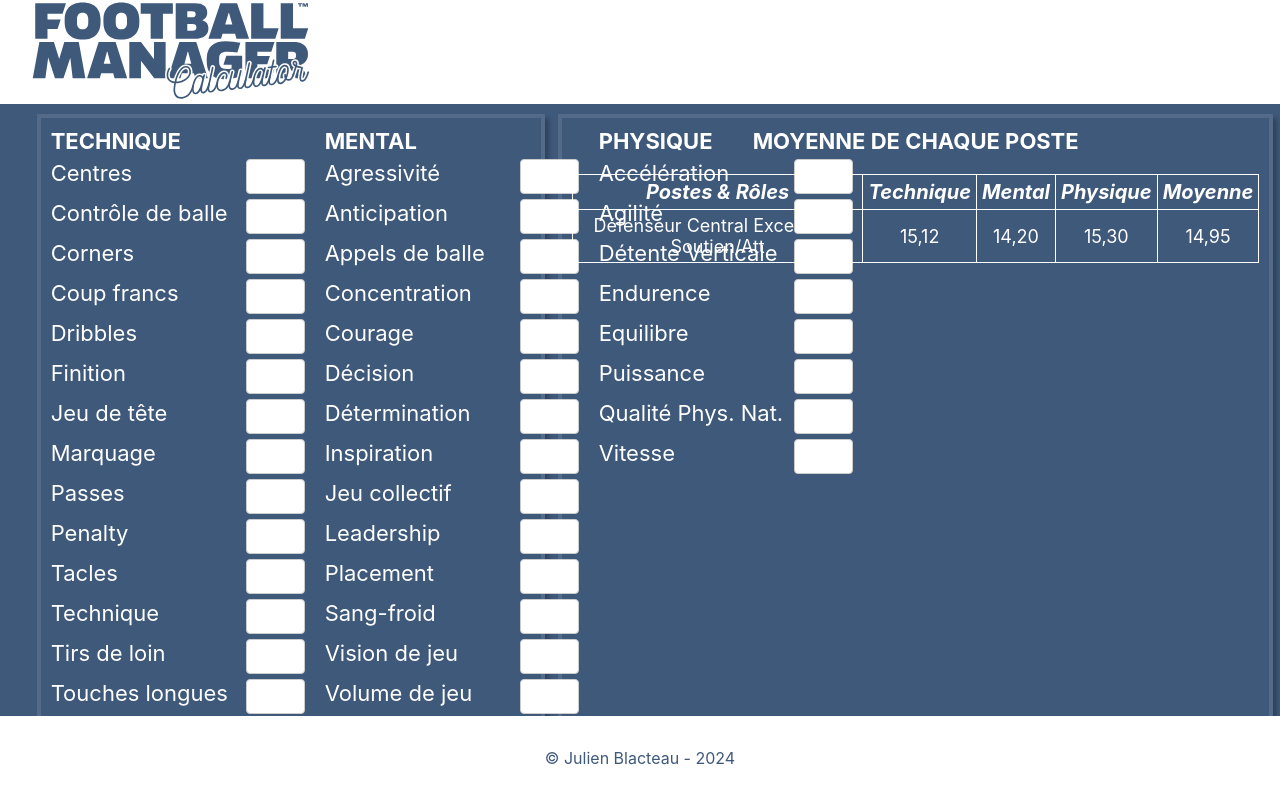
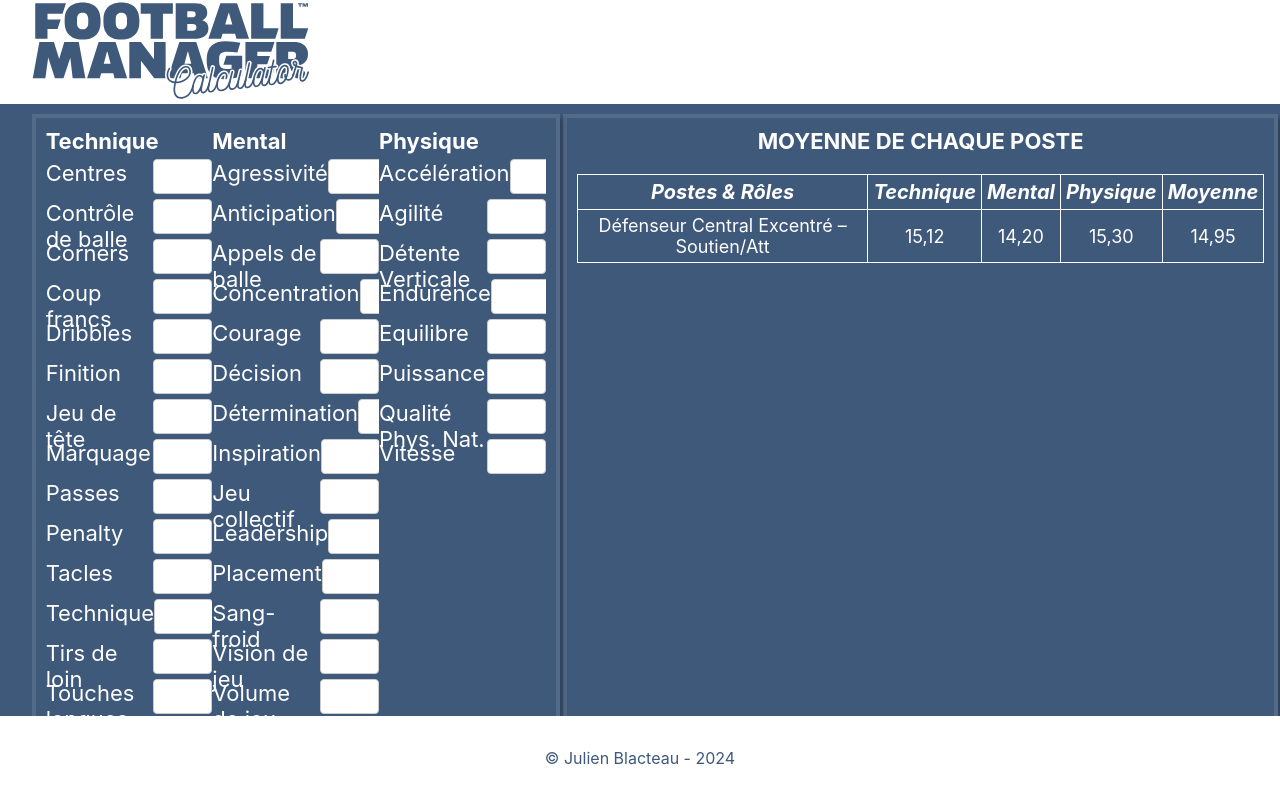
Before and after one commit to JulienBlacteau/FootballManagerCalculator, a React (Create React App) app: page / in a window 1280 px wide. Built offline with nearby package versions, Linux system fonts and the light colour scheme.

Commit message:
Rafactorisation NoteJoueur et style

```diff
--- a/src/App.js
+++ b/src/App.js
@@ -1,7 +1,7 @@
 import React from 'react';
 import Header from './components/Header';
 import Footer from './components/Footer';
-import Note from './components/notes/NoteJoueur';
+import Note from './components/NoteJoueur';
 import Rank from './components/RankingPost';
 import './App.css';
 
--- /dev/null
+++ b/src/components/NoteJoueur.js
@@ -0,0 +1,78 @@
+import React, { useState } from 'react';
+import Attributs from '../data/attributsJoueur.json';
+
+import '../style/NoteJoueur.css';
+
+const Note = () => {
+  const initialState = Attributs.reduce((acc, attribut) => {
+    acc[attribut.id] = '';
+    return acc;
+  }, {});
+
+  const [values, setValues] = useState(initialState);
+
+  const handleChange = (event, id) => {
+    const value = event.target.value;
+    if (value === '' || (value >= 1 && value <= 20)) {
+      setValues(prevValues => ({
+        ...prevValues,
+        [id]: value
+      }));
+    } else {
+      setValues(prevValues => ({
+        ...prevValues,
+        [id]: ''
+      }));
+    }
+  };
+
+  // Diviser les attributs en trois catégories
+  const techniqueAttributes = Attributs.slice(0, 14);
+  const mentalAttributes = Attributs.slice(14, 28);
+  const physicalAttributes = Attributs.slice(28, 36);
+
+  return (
+    <div className="notestyle-container">
+      <div className="notestyle-section">
+        <h3>Technique</h3>
+        {techniqueAttributes.map(attribut => (
+          <div className="notestyle-attribute" key={attribut.id}>
+            <label>{attribut.name}</label>
+            <input
+              value={values[attribut.id]}
+              onChange={(e) => handleChange(e, attribut.id)}
+            />
+          </div>
+        ))}
+      </div>
+
+      <div className="notestyle-section">
+        <h3>Mental</h3>
+        {mentalAttributes.map(attribut => (
+          <div className="notestyle-attribute" key={attribut.id}>
+            <label>{attribut.name}</label>
+            <input
+              value={values[attribut.id]}
+              onChange={(e) => handleChange(e, attribut.id)}
+            />
+          </div>
+        ))}
+      </div>
+
+      <div className="notestyle-section">
+        <h3>Physique</h3>
+        {physicalAttributes.map(attribut => (
+          <div className="notestyle-attribute" key={attribut.id}>
+            <label>{attribut.name}</label>
+            <input
+              value={values[attribut.id]}
+              onChange={(e) => handleChange(e, attribut.id)}
+            />
+          </div>
+        ))}
+      </div>
+    </div>
+  );
+};
+
+export default Note;
--- a/src/components/notes/NoteJoueur.js
+++ /dev/null
@@ -1,19 +0,0 @@
-import React from 'react';
-import Technique from './NoteTechnique';
-import Mental from './NoteMental';
-import Physique from './NotePhysique';
-
-import '../../style/notes/NoteJoueur.css'
-
-
-const Note = () => {
-  return (
-    <div className='note-container'>
-      <Technique />
-      <Mental />
-      <Physique />
-    </div>
-  );
-};
-
-export default Note;
--- a/src/components/notes/NoteMental.js
+++ /dev/null
@@ -1,47 +0,0 @@
-import React, { useState } from 'react';
-import Attributs from '../../data/attributsMental.json';
-import '../../style/notes/NoteStyle.css';
-
-const Mental = () => {
-  const initialState = Attributs.reduce((acc, attribut) => {
-    acc[attribut.id] = '';
-    return acc;
-  }, {});
-
-  const [values, setValues] = useState(initialState);
-
-  const handleChange = (event, id) => {
-    const value = event.target.value;
-    if (value === '' || (value >= 1 && value <= 20)) {
-      setValues(prevValues => ({
-        ...prevValues,
-        [id]: value
-      }));
-    } else {
-      setValues(prevValues => ({
-        ...prevValues,
-        [id]: ''
-      }));
-    }
-  };
-
-  return (
-    <div className="notestyle-container">
-      <h3 className="notestyle-title">MENTAL</h3>
-      {
-        Attributs.map(attribut => (
-          <div className="notestyle-attribute" key={attribut.id}>
-            <label>{attribut.name}</label>
-            <input
-              value={values[attribut.id]}
-              onChange={(e) => handleChange(e, attribut.id)}
-            />
-          </div>
-        ))
-      }
-
-    </div>
-  );
-};
-
-export default Mental;
--- a/src/components/notes/NotePhysique.js
+++ /dev/null
@@ -1,46 +0,0 @@
-import React, { useState } from 'react';
-import Attributs from '../../data/attributsPhysique.json';
-import '../../style/notes/NoteStyle.css';
-
-const Physique = () => {
-  const initialState = Attributs.reduce((acc, attribut) => {
-    acc[attribut.id] = '';
-    return acc;
-  }, {});
-
-  const [values, setValues] = useState(initialState);
-
-  const handleChange = (event, id) => {
-    const value = event.target.value;
-    if (value === '' || (value >= 1 && value <= 20)) {
-      setValues(prevValues => ({
-        ...prevValues,
-        [id]: value
-      }));
-    } else {
-      setValues(prevValues => ({
-        ...prevValues,
-        [id]: ''
-      }));
-    }
-  };
-
-  return (
-    <div className="notestyle-container">
-      <h3 className="notestyle-title">PHYSIQUE</h3>
-      {
-        Attributs.map(attribut => (
-          <div className="notestyle-attribute" key={attribut.id}>
-            <label>{attribut.name}</label>
-            <input
-              value={values[attribut.id]}
-              onChange={(e) => handleChange(e, attribut.id)}
-            />
-          </div>
-        ))
-      }
-    </div>
-  );
-};
-
-export default Physique;
--- a/src/components/notes/NoteTechnique.js
+++ /dev/null
@@ -1,46 +0,0 @@
-import React, { useState } from 'react';
-import Attributs from '../../data/attributsTechnique.json';
-import '../../style/notes/NoteStyle.css';
-
-const Technique = () => {
-  const initialState = Attributs.reduce((acc, attribut) => {
-    acc[attribut.id] = '';
-    return acc;
-  }, {});
-
-  const [values, setValues] = useState(initialState);
-
-  const handleChange = (event, id) => {
-    const value = event.target.value;
-    if (value === '' || (value >= 1 && value <= 20)) {
-      setValues(prevValues => ({
-        ...prevValues,
-        [id]: value
-      }));
-    } else {
-      setValues(prevValues => ({
-        ...prevValues,
-        [id]: ''
-      }));
-    }
-  };
-
-  return (
-    <div className="notestyle-container">
-      <h3 className="notestyle-title">TECHNIQUE</h3>
-      {
-        Attributs.map(attribut => (
-          <div className="notestyle-attribute" key={attribut.id}>
-            <label>{attribut.name}</label>
-            <input
-              value={values[attribut.id]}
-              onChange={(e) => handleChange(e, attribut.id)}
-            />
-          </div>
-        ))
-      }
-    </div>
-  );
-};
-
-export default Technique;
--- /dev/null
+++ b/src/data/attributsJoueur.json
@@ -0,0 +1,38 @@
+[
+    {"id" : "centres","name": "Centres"},
+    {"id" : "controledeballe","name":"Contrôle de balle"},
+    {"id" : "corners","name":"Corners"},
+    {"id" : "coupfrancs","name":"Coup francs"},
+    {"id" : "dribbles", "name":"Dribbles"},
+    {"id" : "finition","name":"Finition"},
+    {"id" : "jeudetete","name":"Jeu de tête"},
+    {"id" : "marquage","name":"Marquage"},
+    {"id" : "passes","name":"Passes"},
+    {"id" : "penalty","name":"Penalty"},
+    {"id" : "tacles","name":"Tacles"},
+    {"id" : "technique","name":"Technique"},
+    {"id" : "tirsdeloin","name":"Tirs de loin"},
+    {"id" : "touchelongues","name":"Touches longues"},
+    {"id" : "agressivite","name": "Agressivité"},
+    {"id" : "anticipation","name":"Anticipation"},
+    {"id" : "appelsdeballe","name":"Appels de balle"},
+    {"id" : "concentration","name":"Concentration"},
+    {"id" : "courage", "name":"Courage"},
+    {"id" : "decision","name":"Décision"},
+    {"id" : "determination","name":"Détermination"},
+    {"id" : "inspiration","name":"Inspiration"},
+    {"id" : "jeucollectif","name":"Jeu collectif"},
+    {"id" : "leadership","name":"Leadership"},
+    {"id" : "placement","name":"Placement"},
+    {"id" : "sangfroid","name":"Sang-froid"},
+    {"id" : "visiondejeu","name":"Vision de jeu"},
+    {"id" : "volumedejeu","name":"Volume de jeu"},
+    {"id" : "acceleration","name":"Accélération"},
+    {"id" : "agilité","name":"Agilité"},
+    {"id" : "detente","name":"Détente Verticale"},
+    {"id" : "endurence","name":"Endurence"},
+    {"id" : "equilibre","name":"Equilibre"},
+    {"id" : "puissance","name":"Puissance"},
+    {"id" : "qpn","name":"Qualité Phys. Nat."},
+    {"id" : "vitesse","name":"Vitesse"}
+]
--- a/src/data/attributsMental.json
+++ /dev/null
@@ -1,16 +0,0 @@
-[
-    {"id" : "agressivite","name": "Agressivité"},
-    {"id" : "anticipation","name":"Anticipation"},
-    {"id" : "appelsdeballe","name":"Appels de balle"},
-    {"id" : "concentration","name":"Concentration"},
-    {"id" : "courage", "name":"Courage"},
-    {"id" : "decision","name":"Décision"},
-    {"id" : "determination","name":"Détermination"},
-    {"id" : "inspiration","name":"Inspiration"},
-    {"id" : "jeucollectif","name":"Jeu collectif"},
-    {"id" : "leadership","name":"Leadership"},
-    {"id" : "placement","name":"Placement"},
-    {"id" : "sangfroid","name":"Sang-froid"},
-    {"id" : "visiondejeu","name":"Vision de jeu"},
-    {"id" : "volumedejeu","name":"Volume de jeu"}
-]
--- a/src/data/attributsPhysique.json
+++ /dev/null
@@ -1,10 +0,0 @@
-[
-    {"id" : "acceleration","name":"Accélération"},
-    {"id" : "agilité","name":"Agilité"},
-    {"id" : "detente","name":"Détente Verticale"},
-    {"id" : "endurence","name":"Endurence"},
-    {"id" : "equilibre","name":"Equilibre"},
-    {"id" : "puissance","name":"Puissance"},
-    {"id" : "qpn","name":"Qualité Phys. Nat."},
-    {"id" : "vitesse","name":"Vitesse"}
-]
--- a/src/data/attributsTechnique.json
+++ /dev/null
@@ -1,16 +0,0 @@
-[
-    {"id" : "centres","name": "Centres"},
-    {"id" : "controledeballe","name":"Contrôle de balle"},
-    {"id" : "corners","name":"Corners"},
-    {"id" : "coupfrancs","name":"Coup francs"},
-    {"id" : "dribbles", "name":"Dribbles"},
-    {"id" : "finition","name":"Finition"},
-    {"id" : "jeudetete","name":"Jeu de tête"},
-    {"id" : "marquage","name":"Marquage"},
-    {"id" : "passes","name":"Passes"},
-    {"id" : "penalty","name":"Penalty"},
-    {"id" : "tacles","name":"Tacles"},
-    {"id" : "technique","name":"Technique"},
-    {"id" : "tirsdeloin","name":"Tirs de loin"},
-    {"id" : "touchelongues","name":"Touches longues"}
-]
--- a/src/style/notes/NoteStyle.css
+++ b/src/style/NoteJoueur.css
@@ -1,14 +1,23 @@
+.notestyle-container{
+    display: flex;
+    flex-direction: row;
+    border: 4px solid rgba(255, 255, 255, 0.1);
+    box-shadow: 4px 4px 4px rgba(0, 0, 0, 0.250);
+    justify-content: space-around;
+    width: 40%;
+    padding: 10px;
+
+}
+
 h3{
 font-size: 22px;
 margin: 0;
 }
 
-.notestyle-container{
-margin: 10px;
-}
-
-.notestyle-title {
+.notestyle-section {
 color: #FFF;
+width: auto;
+overflow-x: auto;
 }
 
 .notestyle-attribute {
--- a/src/style/notes/NoteJoueur.css
+++ /dev/null
@@ -1,7 +0,0 @@
-.note-container{
-    display: flex;
-    border: 4px solid rgba(255, 255, 255, 0.1);
-    box-shadow: 4px 4px 4px rgba(0, 0, 0, 0.250);
-    justify-content: space-around;
-    width: 40%;
-}
```
